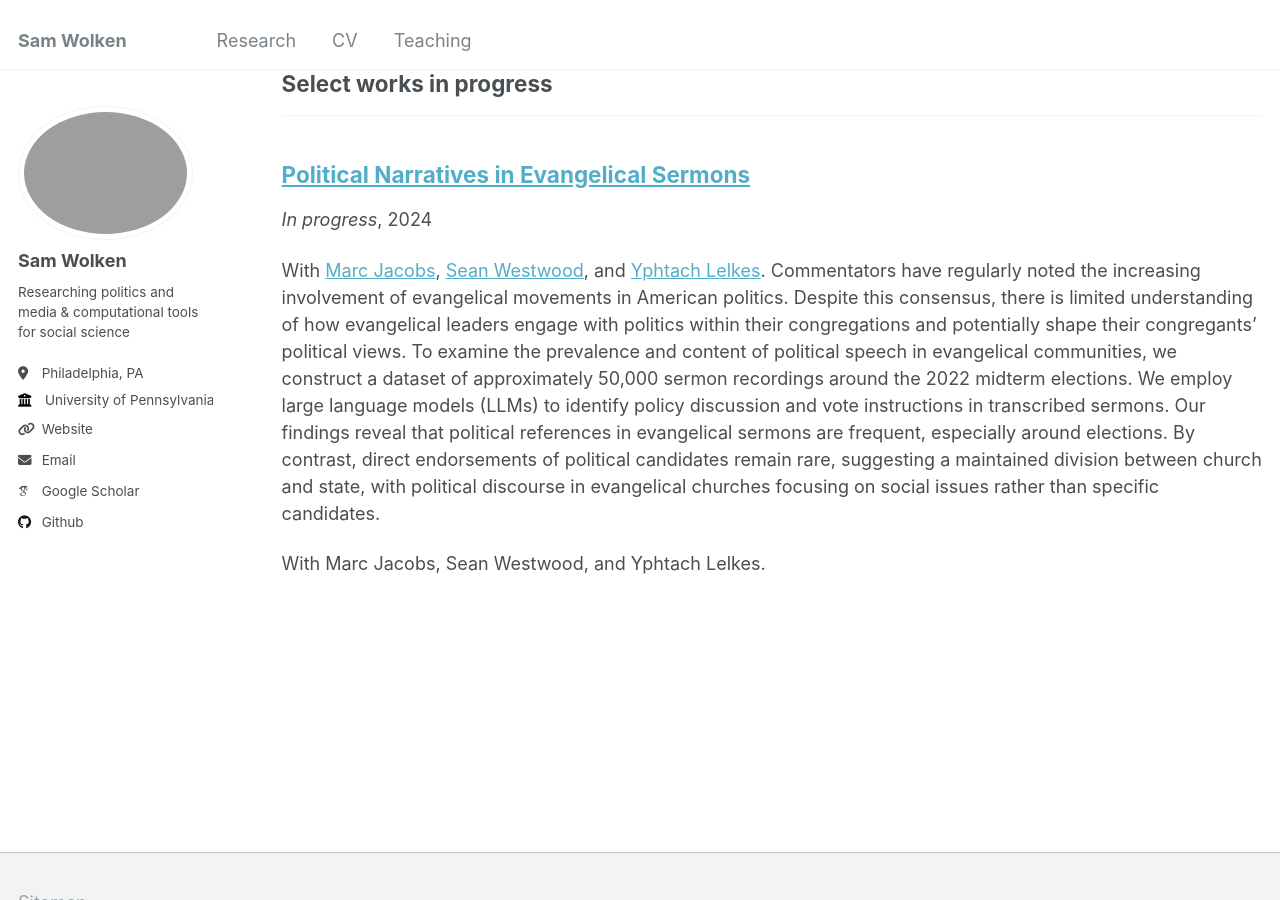
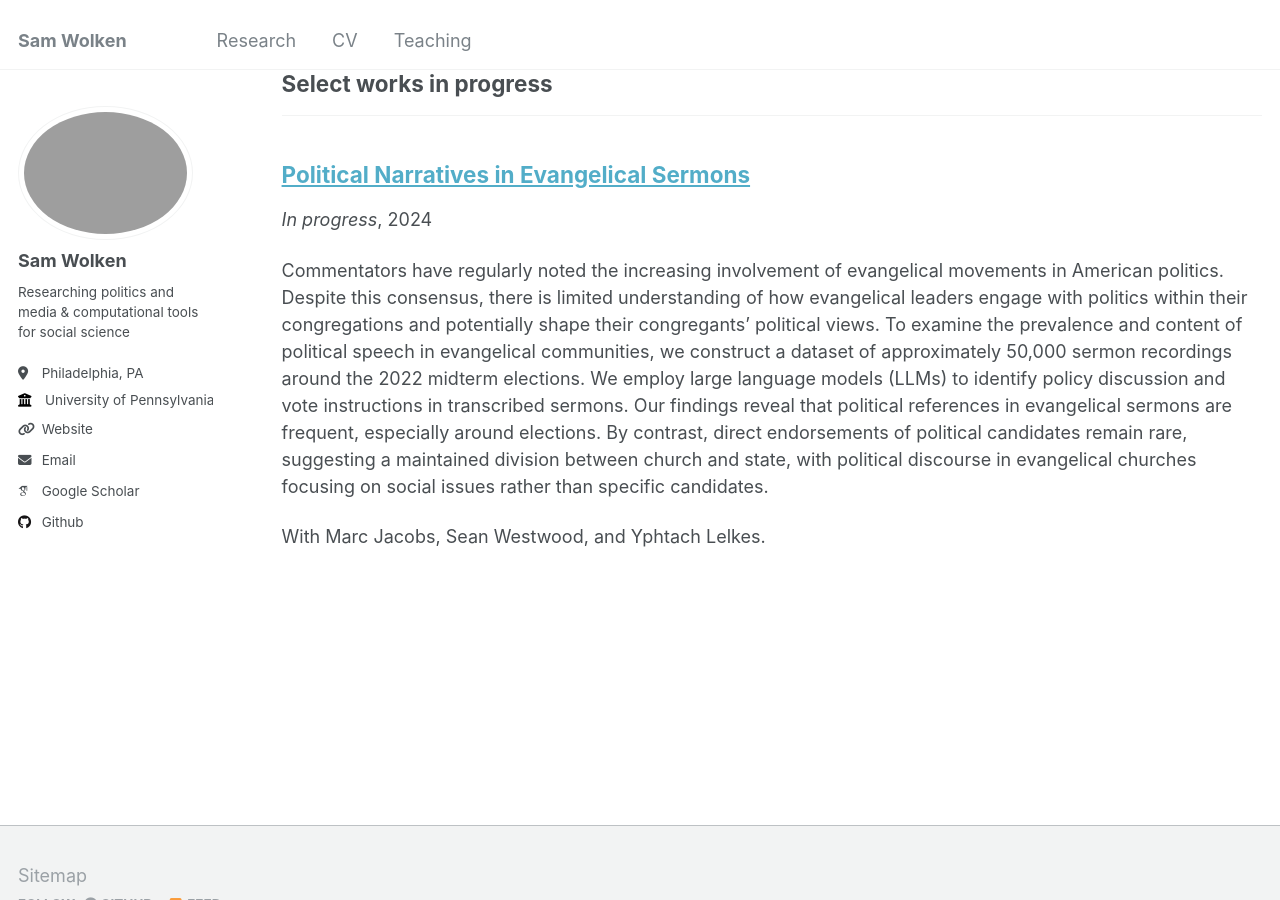
Before and after one commit to swolken/.github.io, a Jekyll site: the page built from _pages/publications.html, in a window 1280 px wide and 900 px high, scrolled down 3203 px. Built offline with Jekyll 4.4.1, drawn with Linux system fonts in a browser that asks for light colours; some web fonts are replaced.

Commit message:
Update 2024-02-17-paper-title-number-6.md

```diff
--- a/_publications/2024-02-17-paper-title-number-6.md
+++ b/_publications/2024-02-17-paper-title-number-6.md
@@ -3,7 +3,7 @@ title: "Political Narratives in Evangelical Sermons"
 collection: publications
 category: in_progress
 permalink: /publication/2024-02-17-paper-title-number-6
-excerpt: "With [Marc Jacobs](https://www.marc-s-jacob.com/), [Sean Westwood](https://polarizationresearchlab.org/sean-j-westwood/), and [Yphtach Lelkes](https://www.ylelkes.com/). Commentators have regularly noted the increasing involvement of evangelical movements in American politics. Despite this consensus, there is limited understanding of how evangelical leaders engage with politics within their congregations and potentially shape their congregants' political views. To examine the prevalence and content of political speech in evangelical communities, we construct a dataset of approximately 50,000 sermon recordings around the 2022 midterm elections. We employ large language models (LLMs) to identify policy discussion and vote instructions in transcribed sermons. Our findings reveal that political references in evangelical sermons are frequent, especially around elections. By contrast, direct endorsements of political candidates remain rare, suggesting a maintained division between church and state, with political discourse in evangelical churches focusing on social issues rather than specific candidates."
+excerpt: "Commentators have regularly noted the increasing involvement of evangelical movements in American politics. Despite this consensus, there is limited understanding of how evangelical leaders engage with politics within their congregations and potentially shape their congregants' political views. To examine the prevalence and content of political speech in evangelical communities, we construct a dataset of approximately 50,000 sermon recordings around the 2022 midterm elections. We employ large language models (LLMs) to identify policy discussion and vote instructions in transcribed sermons. Our findings reveal that political references in evangelical sermons are frequent, especially around elections. By contrast, direct endorsements of political candidates remain rare, suggesting a maintained division between church and state, with political discourse in evangelical churches focusing on social issues rather than specific candidates."
 date: 2024-12-01
 venue: 'In progress'
 citation: 'With Marc Jacobs, Sean Westwood, and Yphtach Lelkes.'
```
